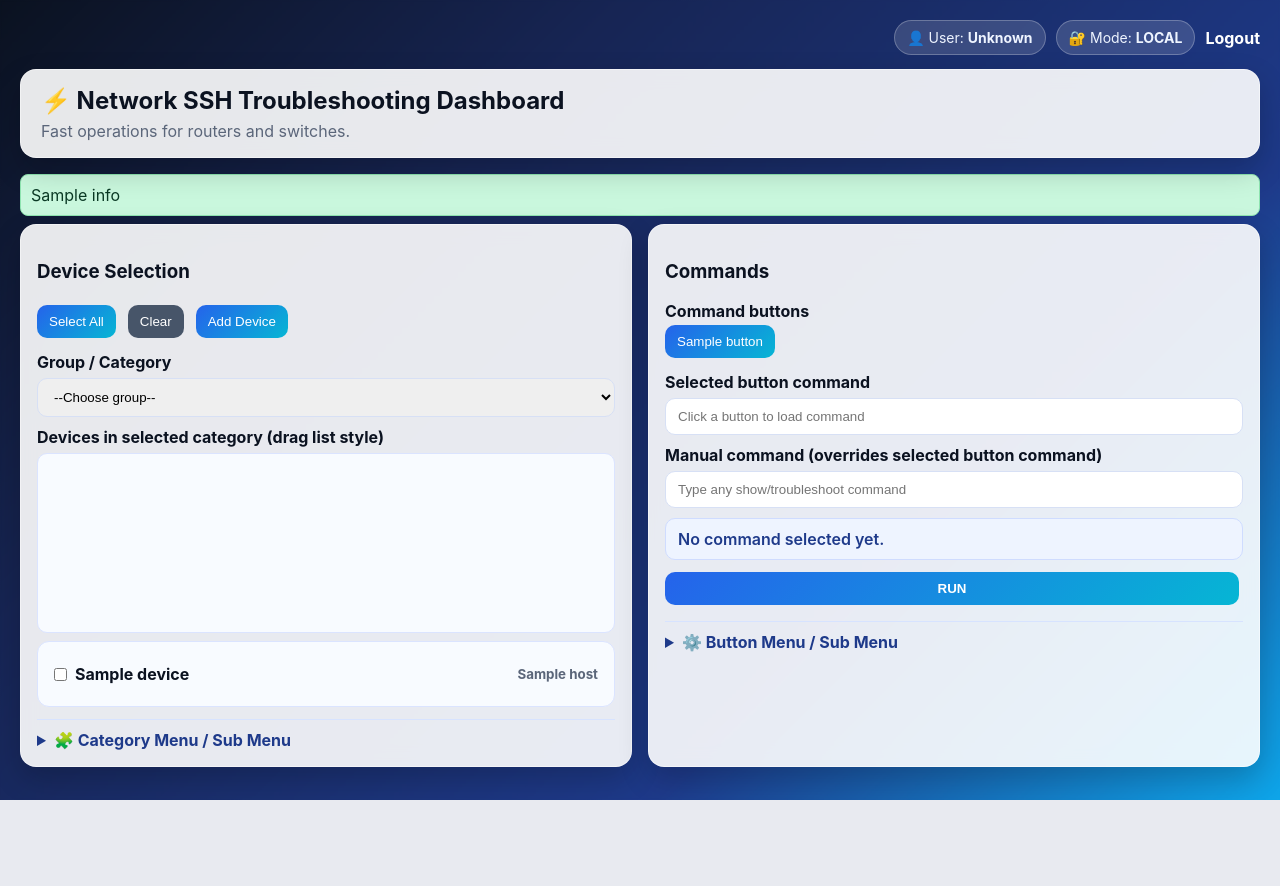
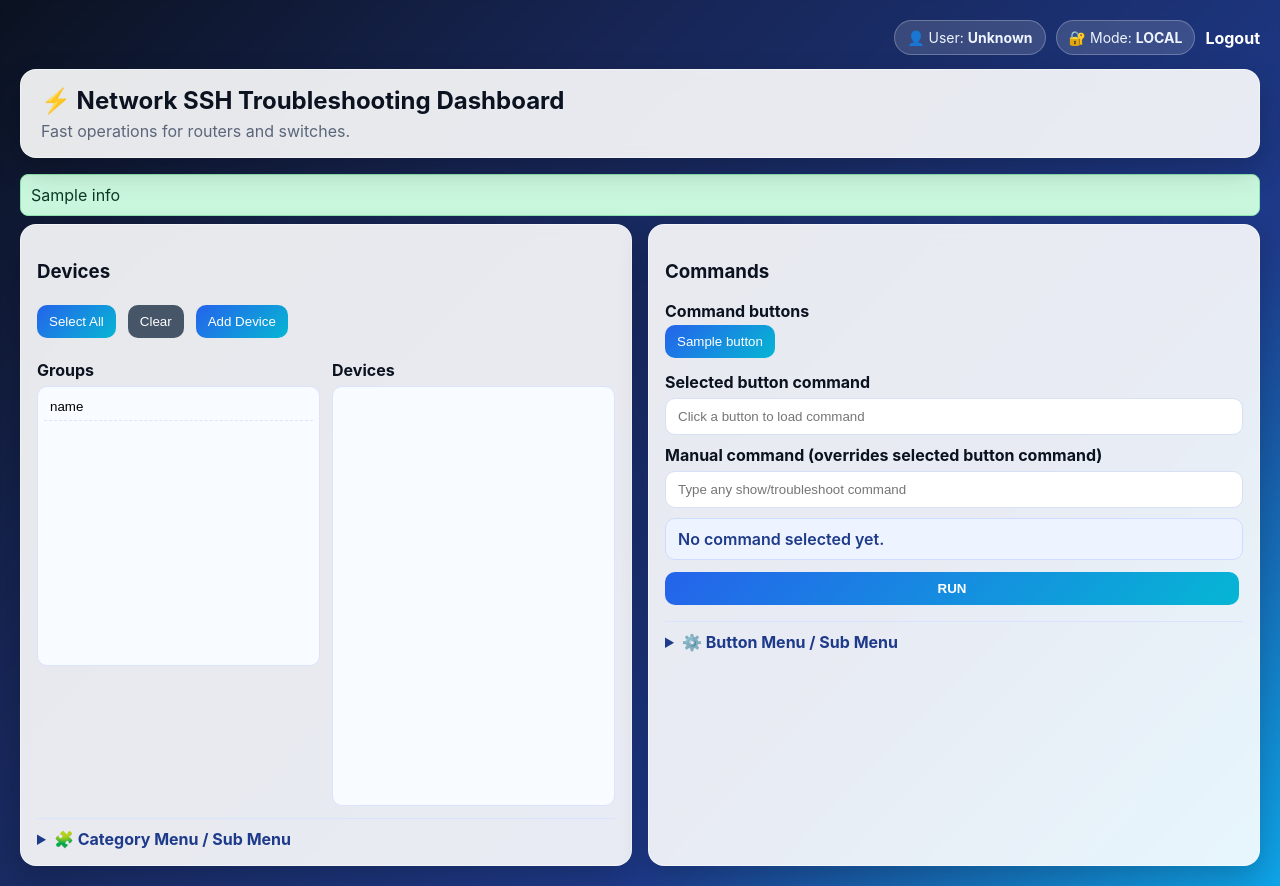
Before and after one commit to Shzari/Shzari, a Flask app: template templates/dashboard.html in a window 1280 px wide. Before the commit the page ends 800 px from the top, so only its background shows below. Run offline with Flask 3, Linux system fonts and the light colour scheme; the template is opened without the code that fills it: most values are stand-ins (such as "Sample title", 1, 10 or a date in 2020); lists and menus that the app fills with data are empty.

Commit message:
Refine group/device selector layout and add SSH connectivity test

```diff
--- a/app.py
+++ b/app.py
@@ -15,7 +15,7 @@ from datetime import datetime, timezone
 from pathlib import Path
 from typing import Any
 
-from flask import Flask, redirect, render_template, request, session, url_for
+from flask import Flask, jsonify, redirect, render_template, request, session, url_for
 
 BASE_DIR = Path(__file__).resolve().parent
 DEVICES_FILE = BASE_DIR / "devices_web.json"
@@ -626,6 +626,24 @@ def buttons_menu() -> Any:
     return redirect(url_for("dashboard"))
 
 
+@app.route("/devices/test-connectivity", methods=["POST"])
+def test_device_connectivity() -> Any:
+    if "creds" not in session:
+        return jsonify({"ok": False, "message": "Not authenticated."}), 401
+
+    payload = request.get_json(silent=True) or {}
+    ip_address = str(payload.get("ip_address", "")).strip()
+    if not ip_address:
+        return jsonify({"ok": False, "message": "IP address is required."}), 400
+
+    try:
+        with socket.create_connection((ip_address, 22), timeout=4):
+            pass
+        return jsonify({"ok": True, "message": f"Connectivity success to {ip_address}:22"})
+    except OSError as exc:
+        return jsonify({"ok": False, "message": f"Connectivity failed to {ip_address}:22 ({exc})"}), 200
+
+
 @app.route("/run", methods=["POST"])
 def run_commands() -> Any:
     if "creds" not in session:
--- a/static/style.css
+++ b/static/style.css
@@ -192,3 +192,46 @@ pre { background:#0f172a; color:#e2e8f0; padding:12px; border-radius:8px; white-
   font-weight: 600;
   word-break: break-word;
 }
+
+.split-panel {
+  display: grid;
+  grid-template-columns: 1fr 1fr;
+  gap: 12px;
+  align-items: start;
+}
+
+.groups-list {
+  min-height: 280px;
+}
+
+.devices-list {
+  min-height: 420px;
+  max-height: 420px;
+  overflow-y: auto;
+}
+
+.test-result {
+  margin-top: 4px;
+  min-height: 22px;
+  padding: 8px 10px;
+  border-radius: 8px;
+  font-weight: 600;
+  background: #eef4ff;
+  color: #1e3a8a;
+}
+
+.test-result.pass {
+  background: #dcfce7;
+  color: #166534;
+}
+
+.test-result.fail {
+  background: #fee2e2;
+  color: #991b1b;
+}
+
+@media (max-width: 980px) {
+  .split-panel {
+    grid-template-columns: 1fr;
+  }
+}
--- a/templates/dashboard.html
+++ b/templates/dashboard.html
@@ -6,58 +6,56 @@
   <link rel="stylesheet" href="{{ url_for('static', filename='style.css') }}">
   <script>
     const DEVICE_DATA = {{ devices|tojson }};
+    const GROUP_NAMES = {{ groups.keys()|list|tojson }};
+
+    function renderGroups() {
+      const groupList = document.getElementById('groupDragList');
+      groupList.innerHTML = '';
+      GROUP_NAMES.forEach(group => {
+        const option = document.createElement('option');
+        option.value = group;
+        option.textContent = group;
+        groupList.appendChild(option);
+      });
+    }
+
+    function getSelectedGroups() {
+      return Array.from(document.getElementById('groupDragList').selectedOptions).map(option => option.value);
+    }
+
+    function renderDevices(items) {
+      const list = document.getElementById('deviceDragList');
+      list.innerHTML = '';
+      items.forEach(device => {
+        const option = document.createElement('option');
+        option.value = device.name;
+        option.textContent = `${device.name} (${device.host})`;
+        list.appendChild(option);
+      });
+    }
+
+    function selectGroup() {
+      const selectedGroups = getSelectedGroups();
+      if (!selectedGroups.length) {
+        renderDevices(DEVICE_DATA);
+        return;
+      }
+
+      const filtered = DEVICE_DATA.filter(device => {
+        const deviceGroups = device.groups || [];
+        return selectedGroups.some(group => deviceGroups.includes(group));
+      });
+      renderDevices(filtered);
+    }
 
     function selectAllDevices() {
-      document.querySelectorAll('.device-box').forEach(cb => cb.checked = true);
-      refreshDragList();
+      const options = document.querySelectorAll('#deviceDragList option');
+      options.forEach(option => { option.selected = true; });
     }
 
     function clearDevices() {
-      document.querySelectorAll('.device-box').forEach(cb => cb.checked = false);
-      refreshDragList();
-    }
-
-    function selectGroup() {
-      const grp = document.getElementById('groupSelect').value;
-      clearDevices();
-      if (!grp) {
-        renderDragList(DEVICE_DATA);
-        return;
-      }
-      document.querySelectorAll(`.group-${grp}`).forEach(cb => cb.checked = true);
-      const filtered = DEVICE_DATA.filter(d => (d.groups || []).includes(grp));
-      renderDragList(filtered);
-    }
-
-    function renderDragList(items) {
-      const list = document.getElementById('groupDragList');
-      list.innerHTML = '';
-      items.forEach(d => {
-        const opt = document.createElement('option');
-        opt.value = d.name;
-        opt.textContent = `${d.name} (${d.host})`;
-        list.appendChild(opt);
-      });
-    }
-
-    function refreshDragList() {
-      const selected = Array.from(document.querySelectorAll('.device-box:checked')).map(cb => cb.value);
-      if (!selected.length) {
-        renderDragList(DEVICE_DATA);
-        return;
-      }
-      const filtered = DEVICE_DATA.filter(d => selected.includes(d.name));
-      renderDragList(filtered);
-    }
-
-    function syncCheckboxesFromDragList() {
-      const selectedNames = Array.from(document.getElementById('groupDragList').selectedOptions).map(o => o.value);
-      if (!selectedNames.length) return;
-      clearDevices();
-      selectedNames.forEach(name => {
-        const cb = document.querySelector(`.device-box[value="${name}"]`);
-        if (cb) cb.checked = true;
-      });
+      const options = document.querySelectorAll('#deviceDragList option');
+      options.forEach(option => { option.selected = false; });
     }
 
     function setCommand(cmd) {
@@ -85,6 +83,11 @@
 
     function openAddDeviceModal() {
       const modal = document.getElementById('addDeviceModal');
+      const testResult = document.getElementById('deviceTestResult');
+      if (testResult) {
+        testResult.textContent = '';
+        testResult.className = 'test-result';
+      }
       if (modal && modal.showModal) {
         modal.showModal();
       }
@@ -97,8 +100,35 @@
       }
     }
 
+    async function testNewDeviceConnectivity() {
+      const ipAddress = document.getElementById('newDeviceIpAddress').value.trim();
+      const result = document.getElementById('deviceTestResult');
+      result.className = 'test-result';
+
+      if (!ipAddress) {
+        result.textContent = 'Enter an IP address first.';
+        result.classList.add('fail');
+        return;
+      }
+
+      result.textContent = `Testing SSH connectivity to ${ipAddress}:22 ...`;
+
+      try {
+        const response = await fetch("{{ url_for('test_device_connectivity') }}", {
+          method: 'POST',
+          headers: { 'Content-Type': 'application/json' },
+          body: JSON.stringify({ ip_address: ipAddress })
+        });
+        const payload = await response.json();
+        result.textContent = payload.message || 'No response message.';
+        result.classList.add(payload.ok ? 'pass' : 'fail');
+      } catch (error) {
+        result.textContent = `Connectivity test failed: ${error}`;
+        result.classList.add('fail');
+      }
+    }
+
     function handleRunSubmit() {
-      syncCheckboxesFromDragList();
       const form = document.getElementById('runForm');
       const key = 'output_window_opened';
       const targetName = 'network_output_window';
@@ -111,8 +141,11 @@
     }
 
     window.addEventListener('DOMContentLoaded', () => {
-      renderDragList(DEVICE_DATA);
-      document.querySelectorAll('.device-box').forEach(cb => cb.addEventListener('change', refreshDragList));
+      renderGroups();
+      renderDevices(DEVICE_DATA);
+      const groupList = document.getElementById('groupDragList');
+      if (groupList) groupList.addEventListener('change', selectGroup);
+
       const selectedInput = document.getElementById('selected_command');
       const manualInput = document.getElementById('manual_command');
       if (selectedInput) selectedInput.addEventListener('input', updateCommandPreview);
@@ -140,31 +173,22 @@
 
   <div class="grid">
     <div class="card glass">
-      <h3>Device Selection</h3>
+      <h3>Devices</h3>
       <div class="action-row">
         <button class="btn" type="button" onclick="selectAllDevices()">Select All</button>
         <button class="btn ghost" type="button" onclick="clearDevices()">Clear</button>
         <button class="btn" type="button" onclick="openAddDeviceModal()">Add Device</button>
       </div>
-      <label>Group / Category</label>
-      <select id="groupSelect" onchange="selectGroup()">
-        <option value="">--Choose group--</option>
-        {% for grp in groups.keys() %}
-          <option value="{{ grp }}">{{ grp }}</option>
-        {% endfor %}
-      </select>
 
-      <label>Devices in selected category (drag list style)</label>
-      <select id="groupDragList" class="drag-list" multiple size="8" onchange="syncCheckboxesFromDragList()"></select>
-
-      <div class="device-list">
-        {% for d in devices %}
-          <label class="device-item">
-            <input class="device-box {% for g in d.groups %}group-{{ g }} {% endfor %}" type="checkbox" name="selected_devices" value="{{ d.name }}" form="runForm">
-            <span>{{ d.name }}</span>
-            <small>{{ d.host }}</small>
-          </label>
-        {% endfor %}
+      <div class="split-panel">
+        <div>
+          <label>Groups</label>
+          <select id="groupDragList" class="drag-list groups-list" multiple size="8"></select>
+        </div>
+        <div>
+          <label>Devices</label>
+          <select id="deviceDragList" class="drag-list devices-list" name="selected_devices" multiple size="15" form="runForm"></select>
+        </div>
       </div>
 
       <details class="submenu">
@@ -304,7 +328,12 @@
       <input name="hostname" type="text" required placeholder="e.g., branch-rtr-02">
 
       <label>IP Address</label>
-      <input name="ip_address" type="text" required placeholder="e.g., 10.20.30.40">
+      <input id="newDeviceIpAddress" name="ip_address" type="text" required placeholder="e.g., 10.20.30.40">
+
+      <div class="action-row">
+        <button class="btn" type="button" onclick="testNewDeviceConnectivity()">Test</button>
+      </div>
+      <div id="deviceTestResult" class="test-result"></div>
 
       <label>Select Categories (drag-list)</label>
       <select class="drag-list" name="new_device_categories" multiple size="6">
```
Also changed, not shown: README.md.
